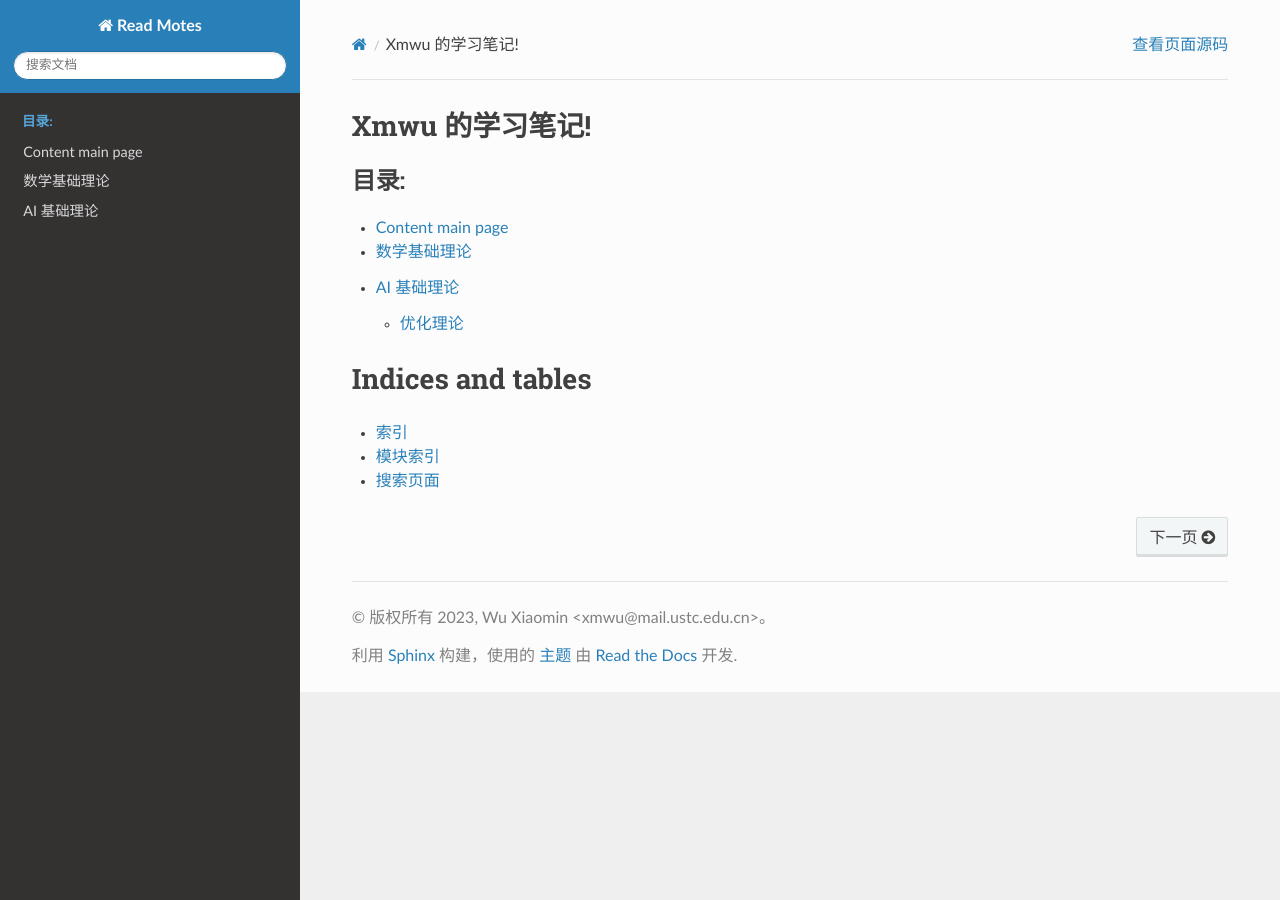
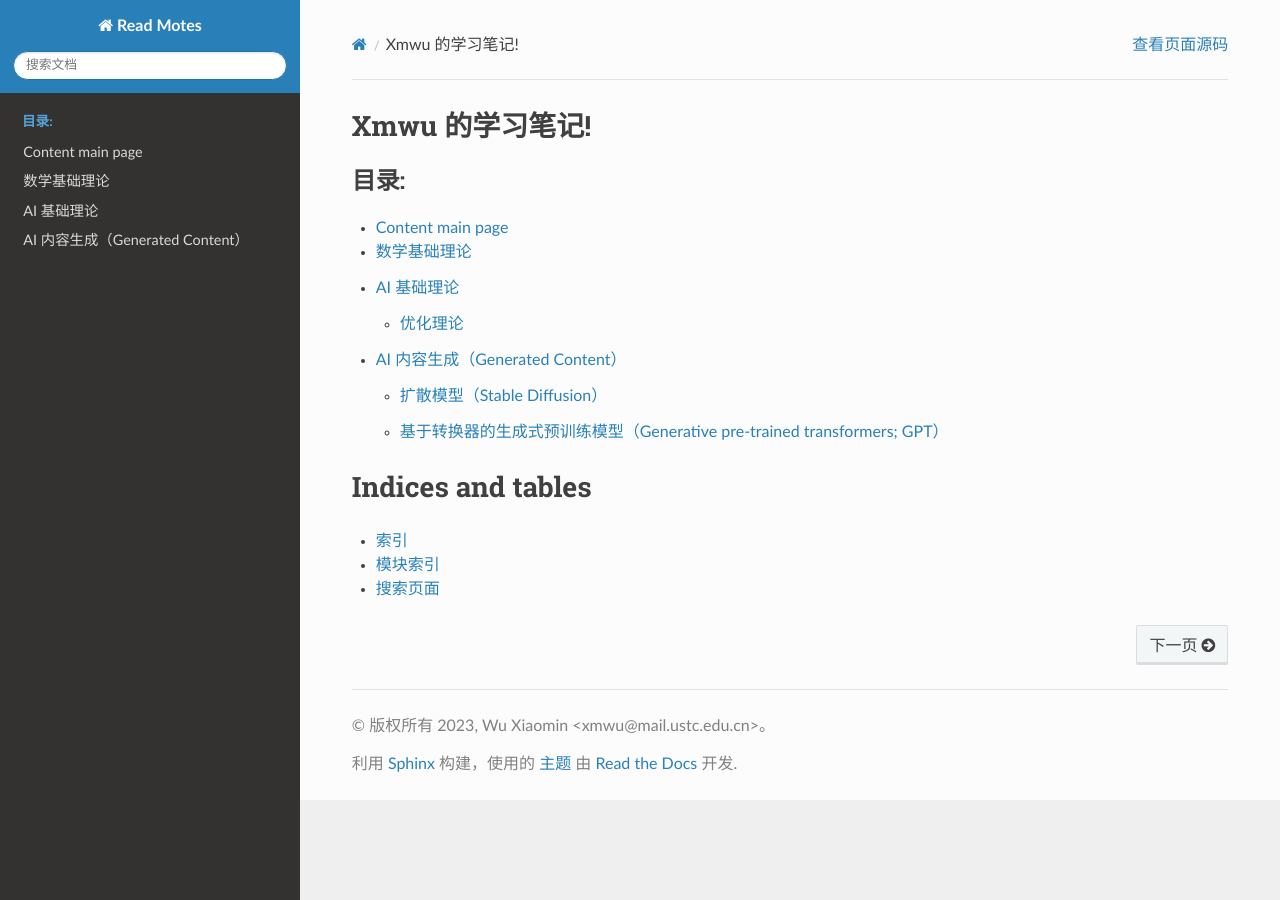
Before and after one commit to ustcxmwu/AIGC_in_Games, a Sphinx documentation site: the page built from docs/source/index.rst, in a window 1280 px wide. Built offline with Sphinx 7.4.7 and the Read the Docs theme 2.0.0, drawn with Linux system fonts in a browser that asks for light colours.

Commit message:
add aigc directory

```diff
--- /dev/null
+++ b/docs/source/contents/AIGC/gpt/index.rst
@@ -0,0 +1,6 @@
+
+基于转换器的生成式预训练模型（Generative pre-trained transformers; GPT）
+------------------------------------------------------------------
+
+.. toctree::
+    :maxdepth: 2
--- /dev/null
+++ b/docs/source/contents/AIGC/index.rst
@@ -0,0 +1,9 @@
+
+AI 内容生成（Generated Content）
+-----------
+
+.. toctree::
+    :maxdepth: 2
+
+    stable_diffusion/index
+    gpt/index
--- /dev/null
+++ b/docs/source/contents/AIGC/stable_diffusion/index.rst
@@ -0,0 +1,6 @@
+
+扩散模型（Stable Diffusion）
+-----------
+
+.. toctree::
+    :maxdepth: 2
--- a/docs/source/index.rst
+++ b/docs/source/index.rst
@@ -13,6 +13,7 @@ Xmwu 的学习笔记!
    contents/main
    contents/math/index
    contents/ai_basic/index
+   contents/AIGC/index
 
 
 
```
